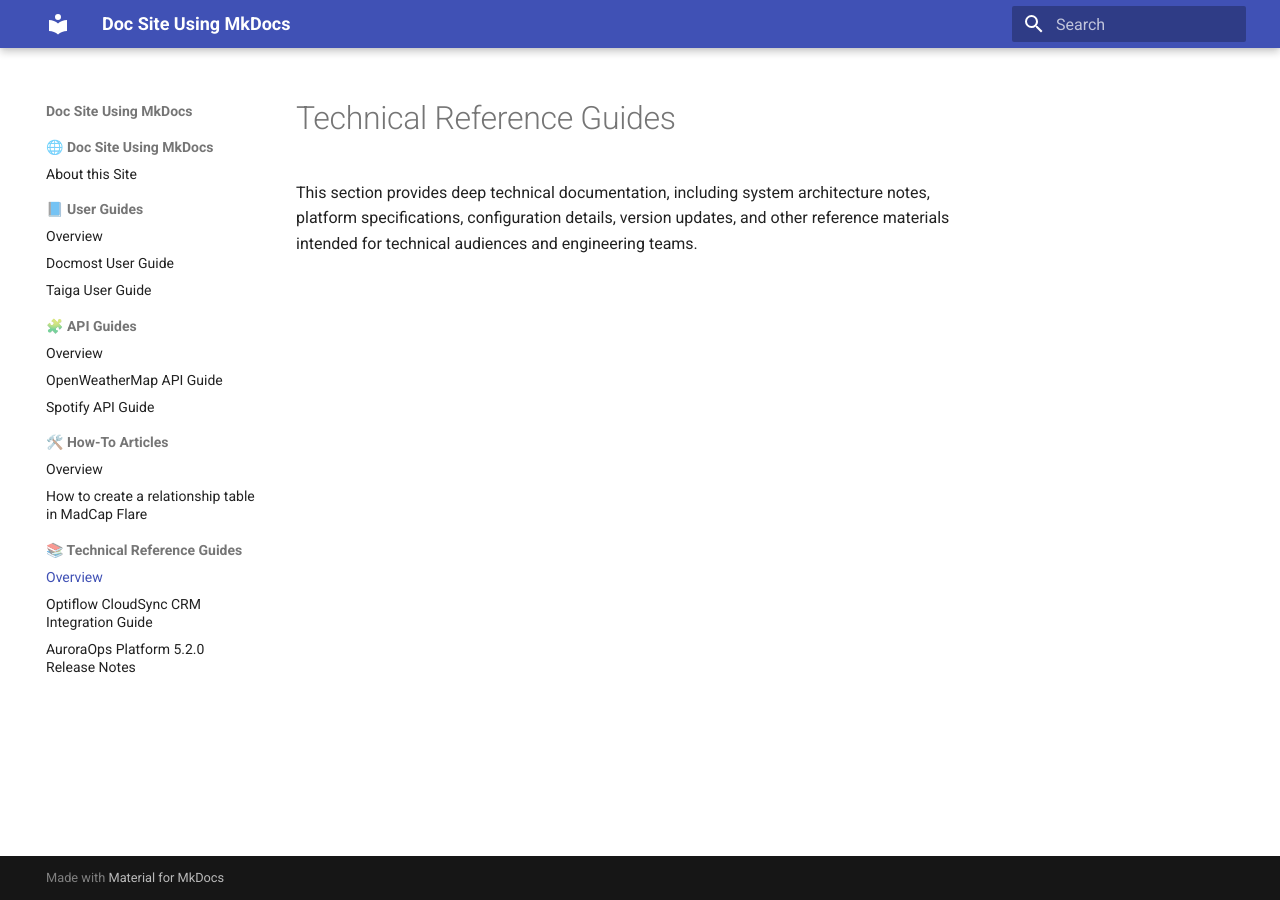
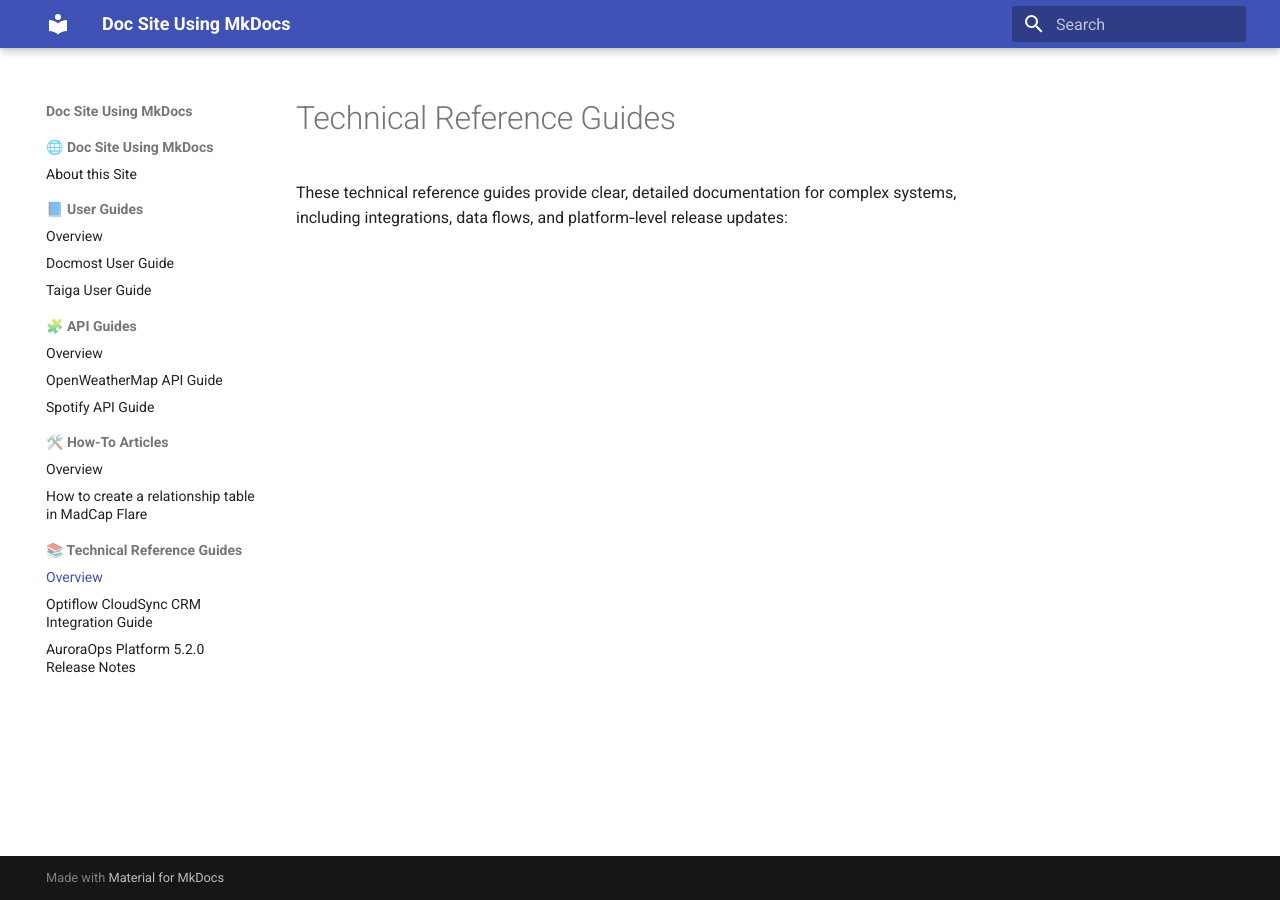
Before and after one commit to LizMarlowe-byte/docs-as-code-portfolio-mkdocs, an MkDocs documentation site: the page built from docs/technical-reference-guides/index.md, in a window 1280 px wide. Built offline with MkDocs 1.6.1 and Material for MkDocs 9.7.7, drawn with Linux system fonts in a browser that asks for light colours.

Commit message:
Update index.md

```diff
--- a/docs/technical-reference-guides/index.md
+++ b/docs/technical-reference-guides/index.md
@@ -1,3 +1,3 @@
 # Technical Reference Guides
 
-This section provides deep technical documentation, including system architecture notes, platform specifications, configuration details, version updates, and other reference materials intended for technical audiences and engineering teams.
+These technical reference guides provide clear, detailed documentation for complex systems, including integrations, data flows, and platform‑level release updates:
```
